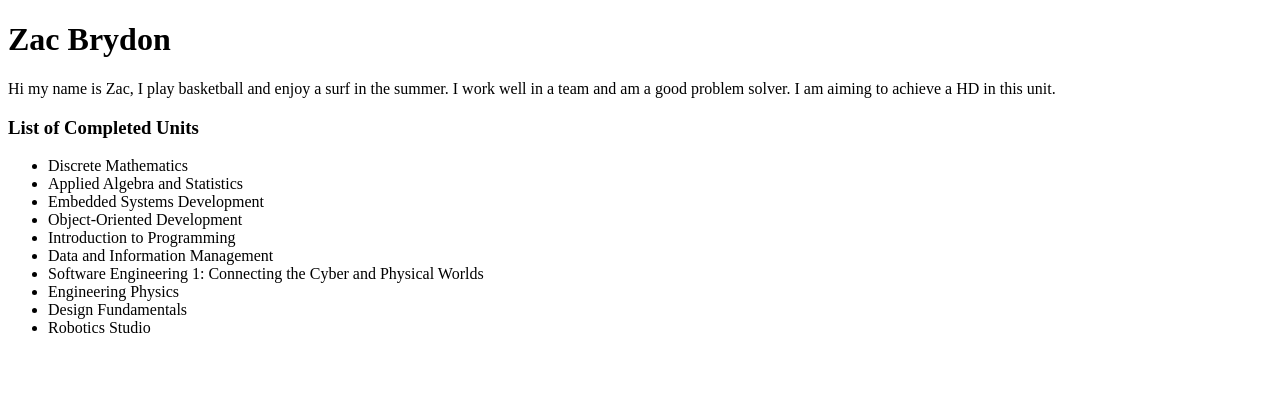
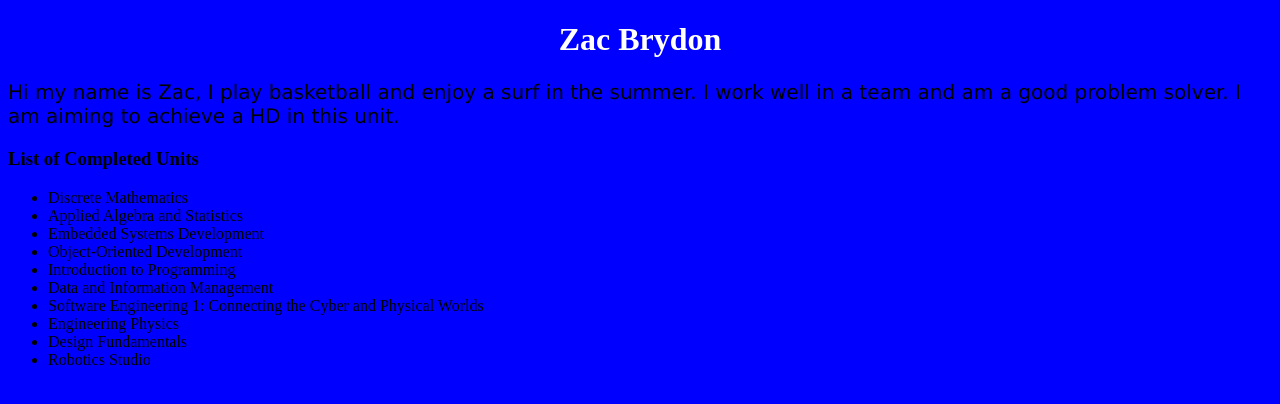
Before and after one commit to zbrydon/TrackMe, a plain HTML site: page about-me.html in a window 1280 px wide. Drawn offline with Linux system fonts and the light colour scheme.

Commit message:
NEW: Add style.css

```diff
--- a/about-me.html
+++ b/about-me.html
@@ -6,6 +6,7 @@
         <meta name="author" content="Zac Brydon"/>
         <meta name="viewport" content="width=device-width, initial-scale=1.0"/>
         <title>TrackMe</title>
+        <link rel="stylesheet" href="style.css"/>
     </head>
     <body>
         <h1>Zac Brydon</h1>
--- /dev/null
+++ b/style.css
@@ -0,0 +1,13 @@
+body {
+    background-color: blue;
+}
+
+h1 {
+    color: white;
+    text-align: center;
+}
+
+p {
+    font-family: verdana;
+    font-size: 20px;
+}
```
